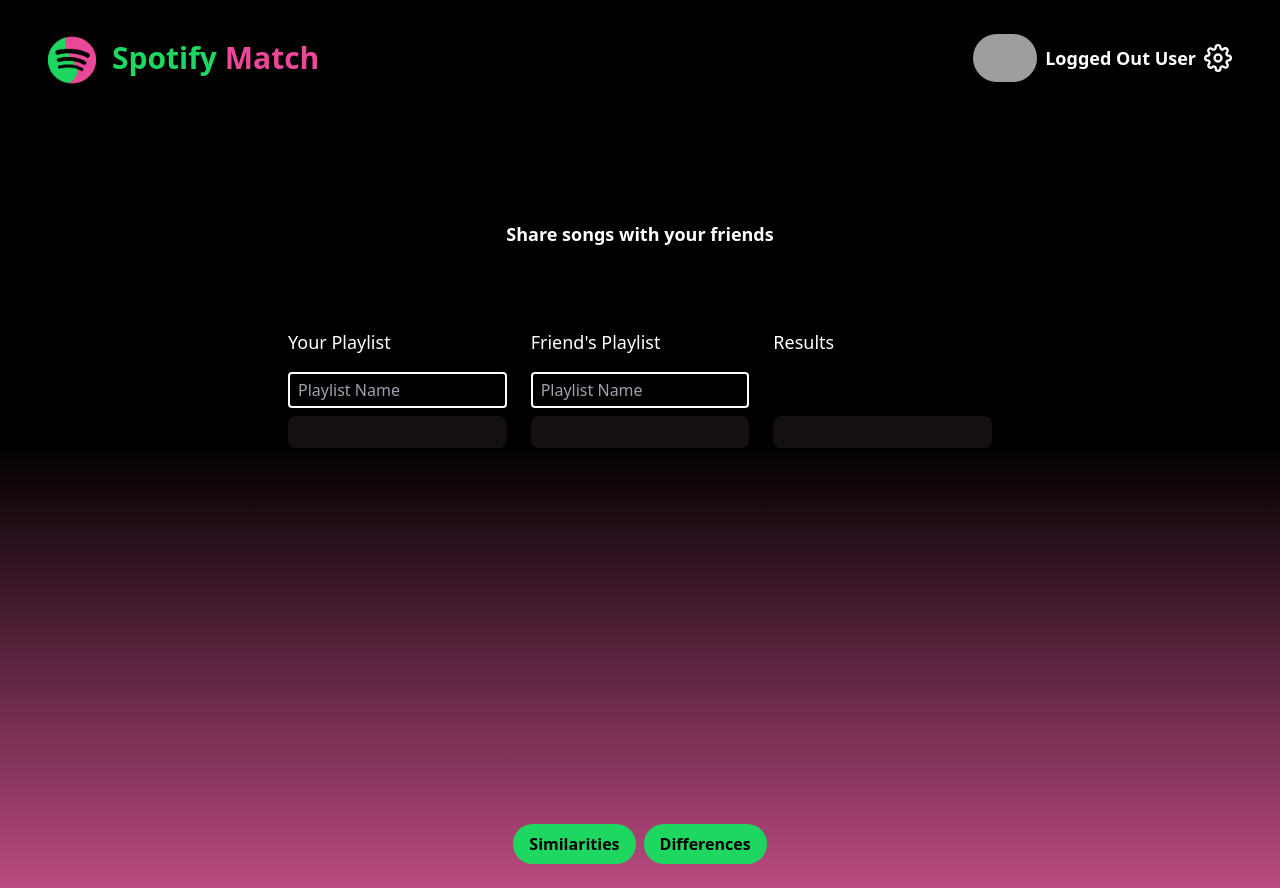
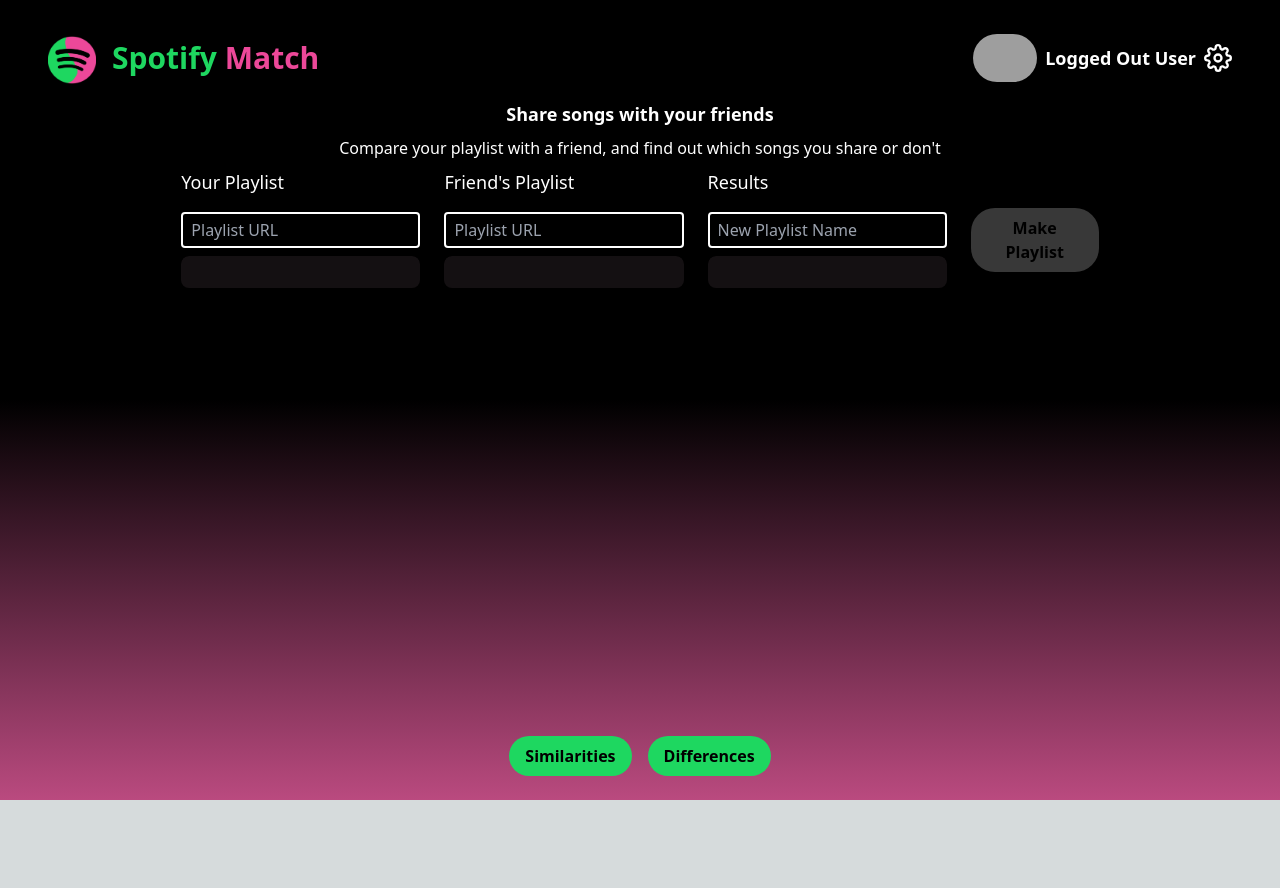
Before and after one commit to a22yuen/spotify-match, a Next.js app in the folder frontend/: page /playlists in a window 1280 px wide. After the commit the page ends 800 px from the top, so only its background shows below. Built offline with nearby package versions, Linux system fonts and the light colour scheme; grey boxes are pictures that could not be loaded.

Commit message:
add playlist functionality

```diff
--- a/frontend/src/api/spotify.tsx
+++ b/frontend/src/api/spotify.tsx
@@ -34,6 +34,34 @@
   }
 };
 
+export const createPlaylist = async (
+  playlistItems: any[],
+  userId: string,
+  name: string,
+  token: string
+) => {
+  console.log("creating playlist");
+  const response = await fetch(
+    `https://api.spotify.com/v1/users/${userId}/playlists`,
+    {
+      method: "POST",
+      mode: "cors",
+      credentials: "same-origin",
+      headers: {
+        Accept: "application/json",
+        Authorization: `Bearer ${token}`,
+        "Content-Type": "application/json",
+      },
+      body: JSON.stringify({
+        name: name,
+        description: "Created with Spotify Match",
+      }),
+    }
+  );
+  const parsed = await response.json();
+  return parsed;
+};
+
 export const fetchPlaylistResults = async (
   playlistA: string,
   playlistB: string,
--- a/frontend/src/components/Main/MainPage.tsx
+++ b/frontend/src/components/Main/MainPage.tsx
@@ -9,7 +9,7 @@
   const client_id = process.env.NEXT_PUBLIC_CLIENT_ID;
   const uri = process.env.NEXT_PUBLIC_REDIRECT_URI;
 
-  const login_url = `https://accounts.spotify.com/authorize?client_id=${client_id}&response_type=code&redirect_uri=${uri}&scope=user-read-private%20user-read-email%20user-library-read`;
+  const login_url = `https://accounts.spotify.com/authorize?client_id=${client_id}&response_type=code&redirect_uri=${uri}&scope=user-read-private%20user-read-email%20user-library-read%20playlist-modify-public`;
 
   useEffect(() => {
     if (typeof window !== "undefined") {
--- a/frontend/src/components/Playlists/PlaylistPage.tsx
+++ b/frontend/src/components/Playlists/PlaylistPage.tsx
@@ -6,8 +6,10 @@
   fetchPlaylistResults,
   fetchPlaylistItems,
   fetchUserData,
+  createPlaylist,
 } from "../../api/spotify";
 import { UserHeader } from "../common/UserHeader";
+import { MdCancel } from "react-icons/md";
 
 enum PlaylistType {
   mine,
@@ -20,6 +22,7 @@
   const { user, setUser } = useContext(AppContext);
   const [urlA, setUrlA] = useState("");
   const [urlB, setUrlB] = useState("");
+  const [resultName, setResultName] = useState("");
   const [playlistItemsA, setPlaylistItemsA] = useState([]);
   const [playlistItemsB, setPlaylistItemsB] = useState([]);
   const [playlistResults, setPlaylistResults] = useState([]);
@@ -37,6 +40,22 @@
       fetchUser(t);
     }
   }, []);
+
+  const generatePlaylist = async (playlistItems: any, name: string) => {
+    try {
+      const response = await createPlaylist(
+        playlistItems,
+        user.id,
+        name,
+        token
+      );
+      console.log("==response", response);
+      return;
+    } catch (e) {
+      console.log("Invalid result playlist URL");
+      return;
+    }
+  };
 
   const searchPlaylist = async (setPlaylistItems: any, playlist: string) => {
     try {
@@ -85,49 +104,66 @@
     return (
       <div className="flex flex-col gap-2 w-full">
         <div className="text-white py-2 text-lg"> {label} </div>
-        <div
-          className={`flex flex-row gap-2 ${
-            type == PlaylistType.results ? "invisible" : "visible"
-          }`}
-        >
+        <div className="flex flex-row gap-2">
           <input
             className="rounded text-white bg-black px-2 py-1 border-2 border-white w-full"
             type="text"
-            placeholder="Playlist Name"
+            placeholder={
+              type == PlaylistType.results
+                ? "New Playlist Name"
+                : "Playlist URL"
+            }
             value={url}
             onChange={(e) => {
               setUrl(e.target.value);
-              searchPlaylist(setPlaylistItems, e.target.value);
+              if (type != PlaylistType.results) {
+                searchPlaylist(setPlaylistItems, e.target.value);
+              }
             }}
           />
         </div>
-        <div className="no-scrollbar h-96 overflow-y-auto rounded-lg">
-          {playlistItems && <PlaylistItems items={playlistItems} />}
+        <div className="no-scrollbar h-full overflow-y-auto rounded-lg">
+          {playlistItems ? (
+            <PlaylistItems items={playlistItems} />
+          ) : (
+            <div className="flex flex-col items-center pt-6">
+              <div className="flex flex-row text-lg text-white">
+                No playlist found
+              </div>
+              <MdCancel className="text-4xl text-white" />
+            </div>
+          )}
         </div>
       </div>
     );
   };
 
+  // return (
+  //   <div className="flex flex-col h-screen">
+  //     <div className="h-20 bg-gray-300">Fixed height item 1</div>
+  //     <div className="flex-grow bg-gray-500">Expandable item 2</div>
+  //     <div className="h-20 bg-gray-300">Fixed height item 3</div>
+  //   </div>
+  // );
+
   return (
-    <div className="flex flex-col w-full bg-gradient-to-b from-black via-black to-background-pink items-center">
+    <div className="flex flex-col h-screen w-full bg-gradient-to-b from-black via-black to-background-pink items-center">
       <div className="flex h-8 w-full bg-pink" />
-
       <UserHeader />
-      <div className="text-white font-semibold py-2 text-lg mt-32">
+      <div className="text-white font-semibold py-2 text-lg mt-2">
         {" "}
         Share songs with your friends{" "}
       </div>
-      <div className="flex flex-row gap-2">
+      <div className="text-white flex flex-row gap-2">
         {" "}
-        Compare your playlist with a friend, and find out which songs they don't
-        have{" "}
+        Compare your playlist with a friend, and find out which songs you share
+        or don't{" "}
       </div>
-      <div className="h-10" />
       {
         //3 column div
         // test commit
       }
-      <div className="flex flex-row w-3/4 px-32 gap-6 justify-between">
+      <div className="flex flex-grow w-11/12 h-1/3 px-32 gap-6 justify-between">
         {renderPlaylistCol(
           urlA,
           setUrlA,
@@ -143,14 +179,30 @@
           PlaylistType.other
         )}
         {renderPlaylistCol(
-          "",
-          () => {},
+          resultName,
+          setResultName,
           playlistResults,
           setPlaylistResults,
           PlaylistType.results
         )}
+        <div className="mt-12">
+          <GreenButton
+            disabled={
+              (playlistResults && playlistResults.length == 0) ||
+              resultName == ""
+            }
+            onClick={() => {
+              console.log("==generate playlist");
+              generatePlaylist(playlistResults, resultName);
+            }}
+          >
+            <p className="flex flex-row w-24 text-base font-semibold">
+              Make Playlist
+            </p>
+          </GreenButton>
+        </div>
       </div>
-      <div className="flex flex-row my-6 gap-2">
+      <div className="flex flex-row my-6 gap-4">
         <GreenButton
           onClick={() => {
             console.log("==click sim");
--- a/frontend/src/components/Playlists/Track.tsx
+++ b/frontend/src/components/Playlists/Track.tsx
@@ -4,15 +4,13 @@
   artists: { name: string }[];
 }
 
-
 export const Track = (props: { track: Track }) => {
-
-  const truncateText = (text : string) => {
-    if (text.length > 40) {
-      return text.substring(0, 40) + "..."
+  const truncateText = (text: string) => {
+    if (text.length > 20) {
+      return text.substring(0, 20) + "...";
     }
-    return text
-  }
+    return text;
+  };
   return (
     <div className="flex flex-row px-2 py-2 shadow-xl bg-spotify-gray shadow-inner rounded gap-2">
       <img
@@ -20,8 +18,12 @@
         src={props?.track?.album?.images?.[0]?.url}
       />
       <div className="flex flex-col">
-        <p className="flex flex-row font-semibold text-white text-lg w-full text-ellipsis overflow-hidden">{truncateText(props?.track?.name)}</p>
-        <p className="text-white text-base">{props?.track?.artists[0].name}</p>
+        <p className="flex flex-row font-semibold text-white text-lg w-full text-ellipsis overflow-hidden">
+          {truncateText(props?.track?.name)}
+        </p>
+        <p className="text-white text-base">
+          {truncateText(props?.track?.artists[0].name)}
+        </p>
       </div>
     </div>
   );
--- a/frontend/src/components/common/GreenButton.tsx
+++ b/frontend/src/components/common/GreenButton.tsx
@@ -3,13 +3,28 @@
 interface Props {
   children: React.ReactNode;
   onClick: () => void;
+  disabled?: boolean;
 }
 
-export const GreenButton: React.FC<Props> = ({ children, onClick }) => {
+export const GreenButton: React.FC<Props> = ({
+  children,
+  onClick,
+  disabled = false,
+}) => {
   return (
     <button
-      className="btn btn-default bg-spotify-green px-4 py-2 rounded-3xl transform transition duration-200 hover:scale-110 active:bg-pink-500"
-      onClick={onClick}
+      className={`btn btn-default px-4 py-2 rounded-3xl ${
+        disabled
+          ? "bg-spotify-gray"
+          : "bg-spotify-green transform transition duration-200 hover:scale-110 active:bg-pink-500"
+      }`}
+      onClick={
+        disabled
+          ? () => {
+              console.log("==disabled");
+            }
+          : onClick
+      }
     >
       {children}
     </button>
```
Also changed, not shown: 1 other file (tests, documents, lock files or other folders).
